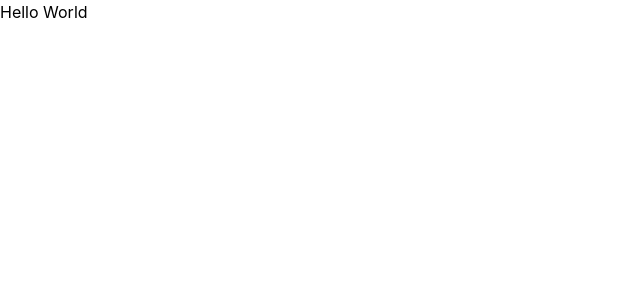
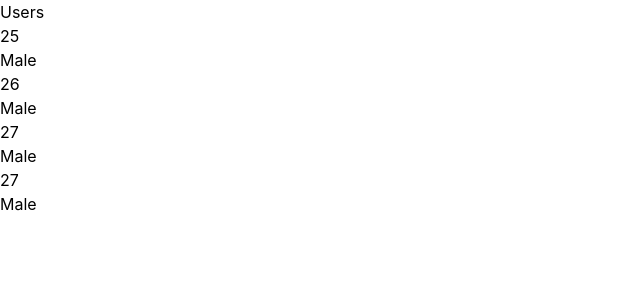
Before and after one commit to Ameer2000Mzori/Birthday-App-React, a React (Create React App) app: page / in a window 1280 px wide. Shown: the top 300 px of the page, without its empty margins (0-640 px from the left). Built offline with nearby package versions, Linux system fonts and the light colour scheme.

Commit message:
added user data and added more logic

```diff
--- a/src/App.js
+++ b/src/App.js
@@ -1,6 +1,7 @@
 import react from 'react'
+import Users from './component/Users.jsx'
 function App() {
-  return <h1>Hello World</h1>
+  return <Users />
 }
 
 export default App
--- a/src/component/User.jsx
+++ b/src/component/User.jsx
@@ -0,0 +1,7 @@
+import React from 'react'
+
+const User = () => {
+  return <div>User</div>
+}
+
+export default User
--- a/src/component/Users.jsx
+++ b/src/component/Users.jsx
@@ -0,0 +1,25 @@
+import React, { useDebugValue } from 'react'
+import { userData } from './hooks/UsersData.js'
+
+const Users = () => {
+  return (
+    <>
+      <div>
+        <h1>Users</h1>
+        <ul>
+          {userData.map((user, indx) => {
+            return (
+              <div key={user.indx}>
+                <li>{user.name} </li>
+                <li>{user.age} </li>
+                <li>{user.gender} </li>
+              </div>
+            )
+          })}
+        </ul>
+      </div>
+    </>
+  )
+}
+
+export default Users
--- a/src/component/hooks/UsersData.js
+++ b/src/component/hooks/UsersData.js
@@ -0,0 +1,22 @@
+export const userData = [
+  {
+    user: 'Ameer',
+    age: 25,
+    gender: 'Male',
+  },
+  {
+    user: 'Ameen',
+    age: 26,
+    gender: 'Male',
+  },
+  {
+    user: 'Ahmed',
+    age: 27,
+    gender: 'Male',
+  },
+  {
+    user: 'Mohammed',
+    age: 27,
+    gender: 'Male',
+  },
+]
```
